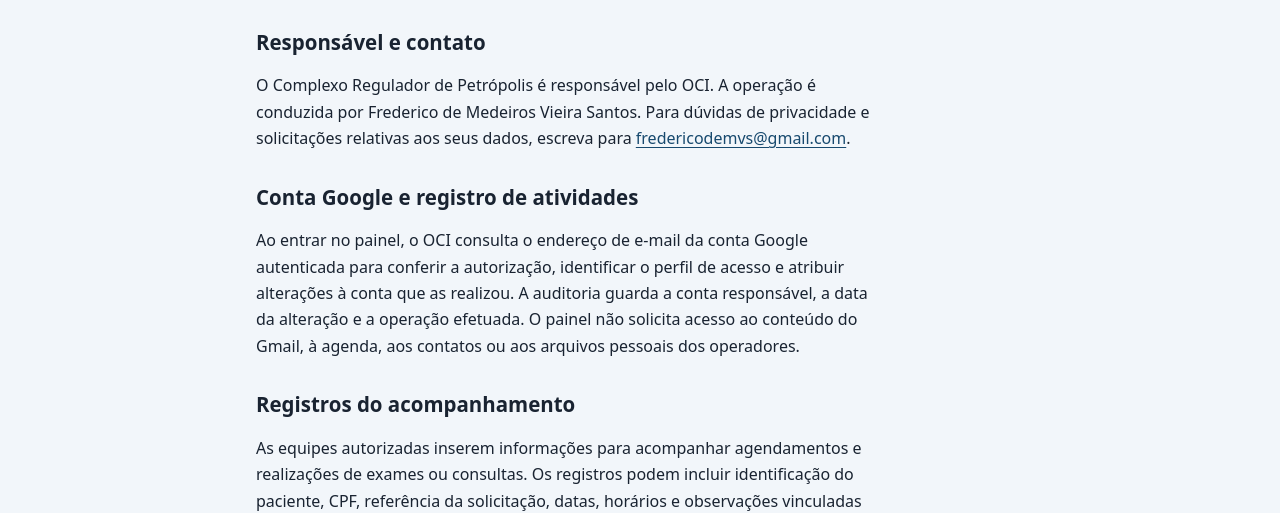
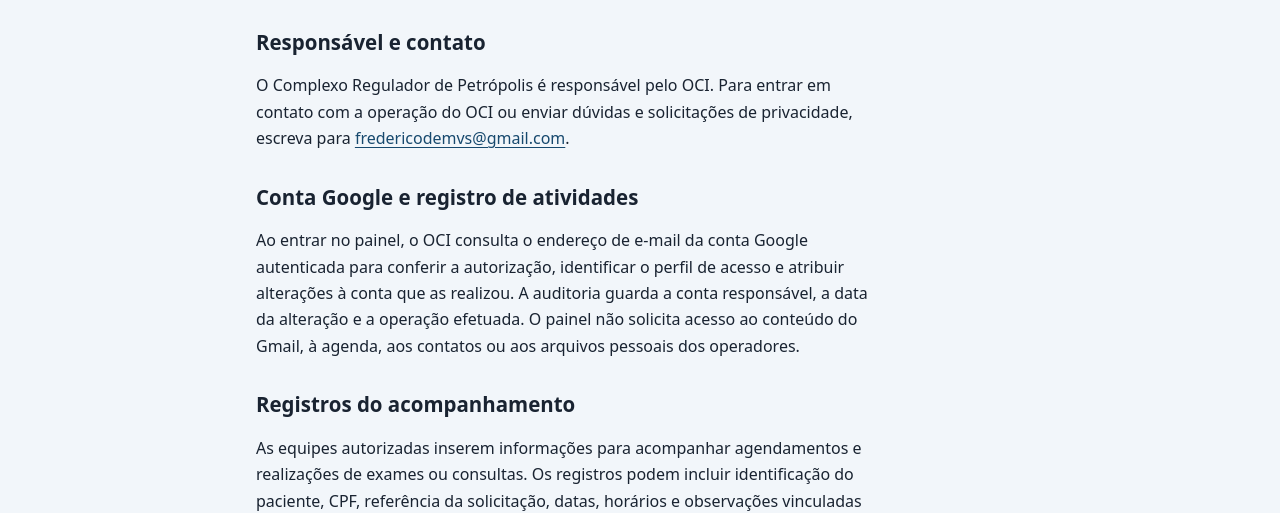
Before and after one commit to avalainterconsulta-sys/oci-informacoes, a plain HTML site: page privacidade.html in a window 1280 px wide. Shown: the part 289-802 px from the top of the page. Drawn offline with Linux system fonts and the light colour scheme.

Commit message:
Limita os dados públicos ao órgão responsável e ao contato indicado

```diff
--- a/privacidade.html
+++ b/privacidade.html
@@ -13,7 +13,7 @@
 <h1>Política de privacidade</h1>
 <p class="intro">Esta política descreve como o Navegação OCI – Risco Cirúrgico usa informações de acesso e registros de acompanhamento.</p>
 <h2>Responsável e contato</h2>
-<p>O Complexo Regulador de Petrópolis é responsável pelo OCI. A operação é conduzida por Frederico de Medeiros Vieira Santos. Para dúvidas de privacidade e solicitações relativas aos seus dados, escreva para <a href="mailto:fredericodemvs@gmail.com">fredericodemvs@gmail.com</a>.</p>
+<p>O Complexo Regulador de Petrópolis é responsável pelo OCI. Para entrar em contato com a operação do OCI ou enviar dúvidas e solicitações de privacidade, escreva para <a href="mailto:fredericodemvs@gmail.com">fredericodemvs@gmail.com</a>.</p>
 <h2>Conta Google e registro de atividades</h2>
 <p>Ao entrar no painel, o OCI consulta o endereço de e-mail da conta Google autenticada para conferir a autorização, identificar o perfil de acesso e atribuir alterações à conta que as realizou. A auditoria guarda a conta responsável, a data da alteração e a operação efetuada. O painel não solicita acesso ao conteúdo do Gmail, à agenda, aos contatos ou aos arquivos pessoais dos operadores.</p>
 <h2>Registros do acompanhamento</h2>
```
